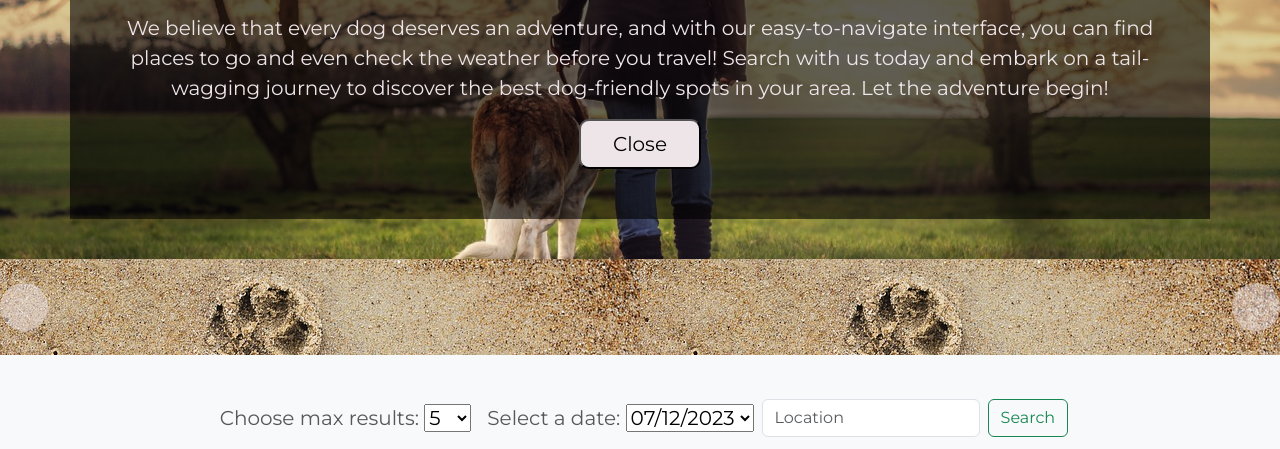
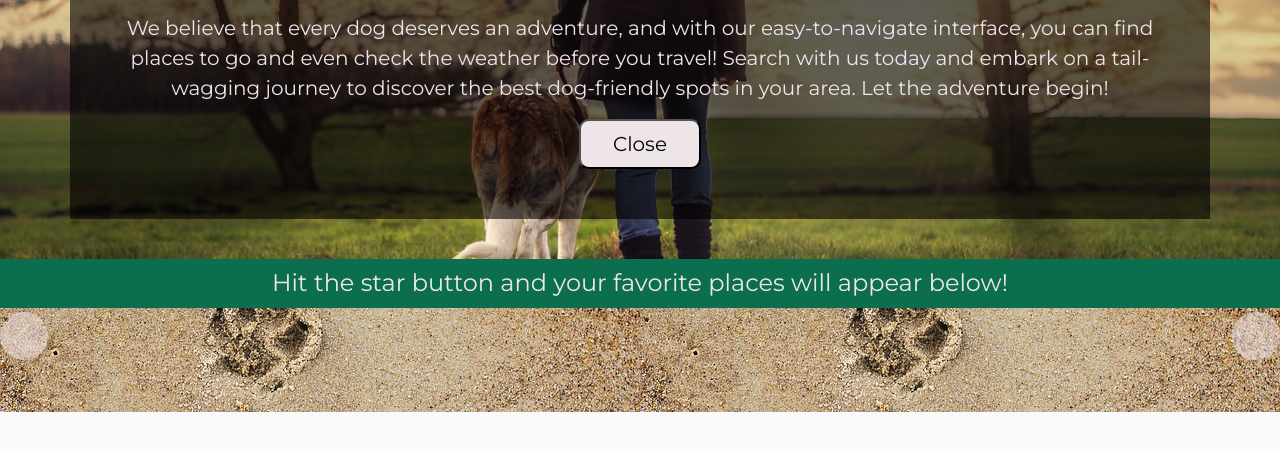
Before and after one commit to ibalan92/dog-friendly-locations, a plain HTML site: page index.html in a window 1280 px wide. Shown: the part 339-788 px from the top of the page. Drawn offline with nearby package versions, Linux system fonts and the light colour scheme.

Commit message:
Add title to favourites section

```diff
--- a/assets/style/style.css
+++ b/assets/style/style.css
@@ -58,6 +58,13 @@ header, nav {
 
 #favorites-carousel {
     display: block;
+}
+
+#favorites-carousel h4 {
+    color: var(--color-one);
+    text-align: center;
+    background-color: var(--color-five);
+    padding: 10px 0px;
 }
 
 /* Media Queries for AboutText */
--- a/index.html
+++ b/index.html
@@ -43,6 +43,7 @@
 
 <!-- Favorites carousel -->
 <article id="favorites-carousel" class="carousel hide" data-bs-ride="carousel">
+    <h4>Hit the star button and your favorite places will appear below!</h4>
 
     <!-- Carousel favorites cards -->
     <div class="carousel-inner" id="favorites-carousel-inner">
```
